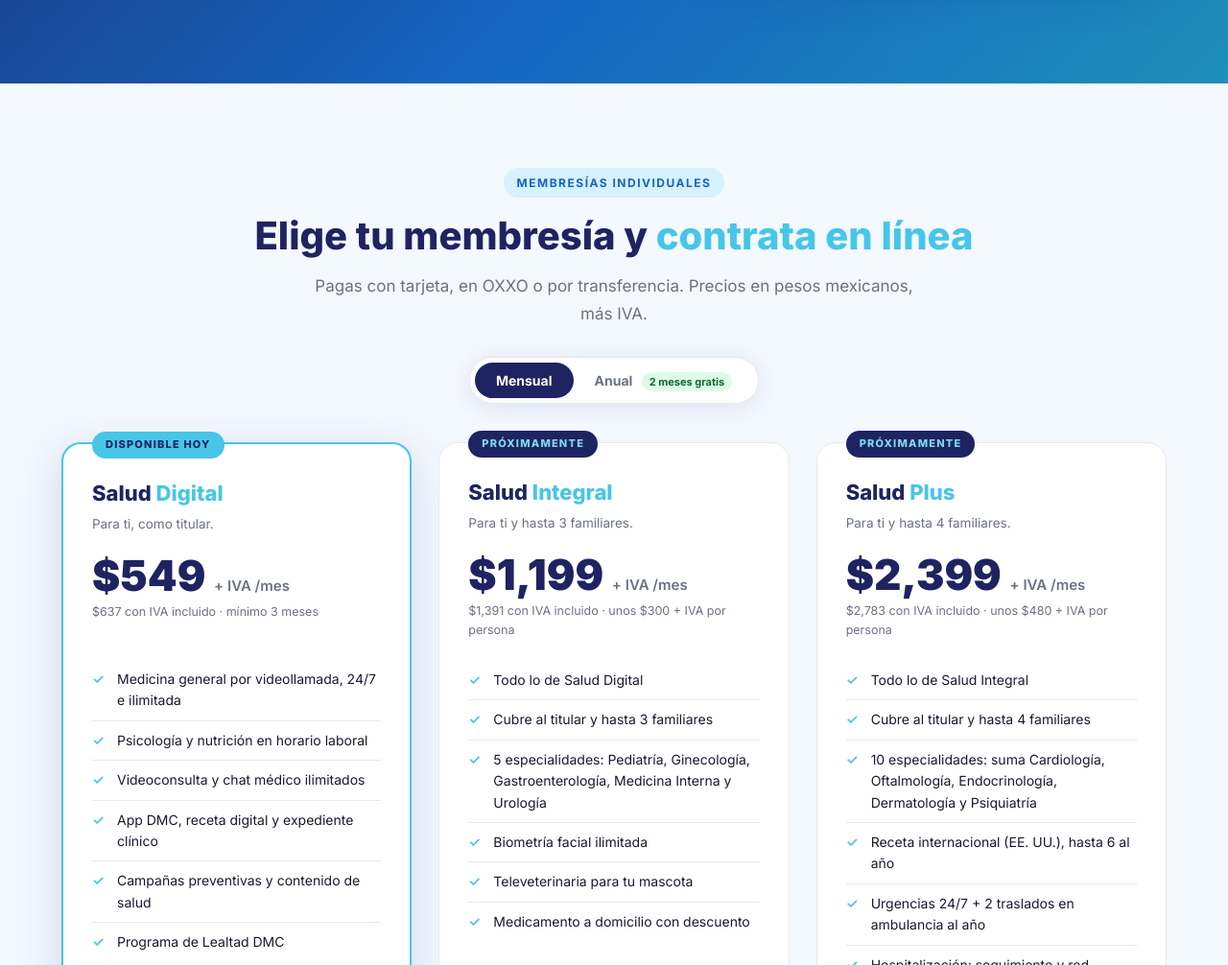
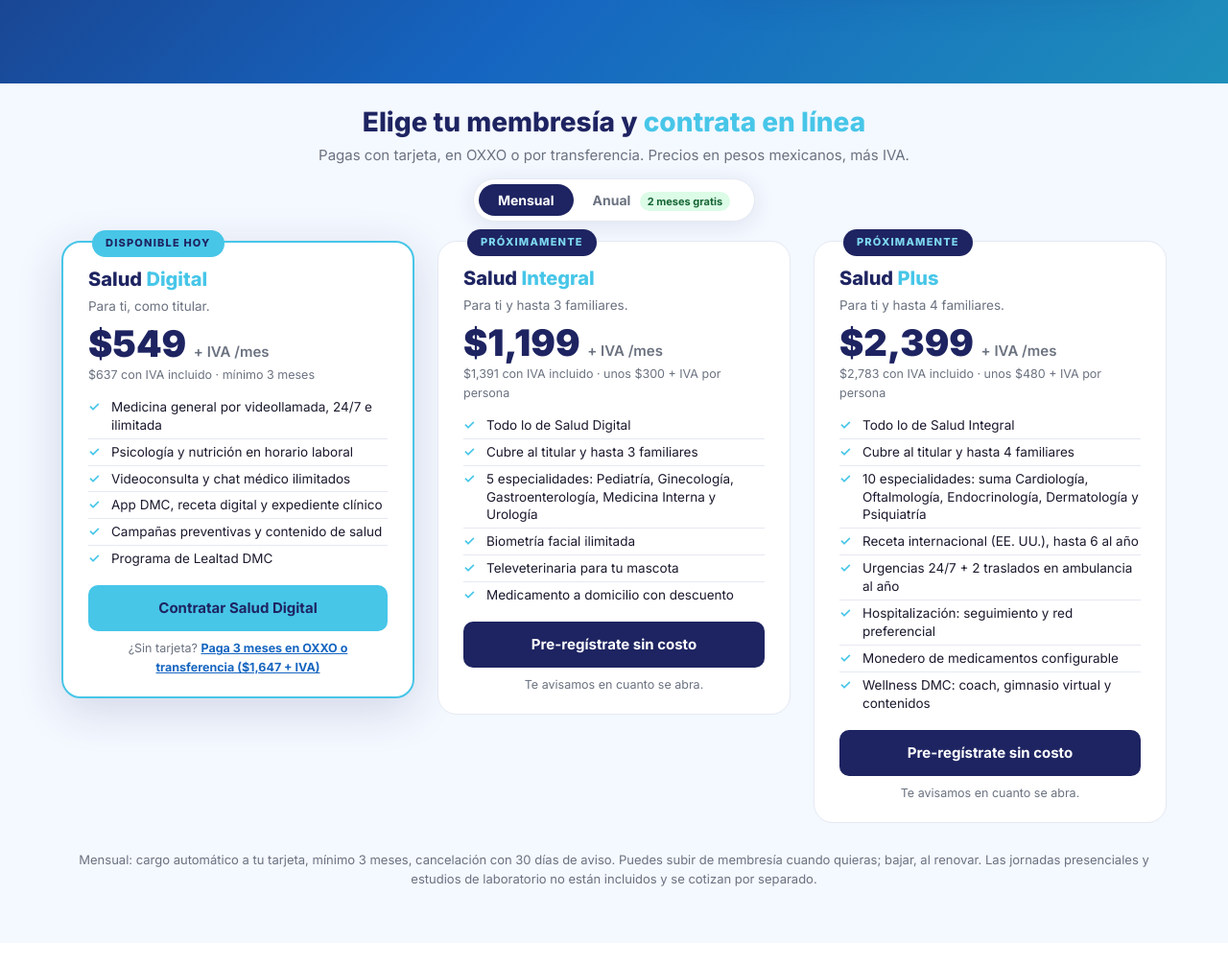
Before and after one commit to davidarafserur-jpg/SITIO-DASH, a website: page membresias.html in a window 1280 px wide. Shown: the part 651-1657 px from the top of the page at 96% size. Drawn offline with Linux system fonts and the light colour scheme.

Commit message:
Membresías: tarjetas de planes compactas en computadora
En pantallas de 961px o más, las tarjetas ya no se estiran a la altura de la más larga y el encabezado de la sección es más compacto, para que el botón Contratar se vea sin desplazarse (probado a 1366x657). En celular no cambia nada.

Co-Authored-By: Claude Opus 5.5 <noreply@anthropic.com>

```diff
--- a/membresias.html
+++ b/membresias.html
@@ -164,6 +164,26 @@
       .form-grid, .loyal-grid { grid-template-columns: 1fr; }
       .loyal { padding: 30px; }
       .hero { padding-top: 120px; }
+    }
+    /* Computadora: tarjetas compactas para que "Contratar" se vea sin desplazarse */
+    @media (min-width: 961px) {
+      #planes { padding-top: 24px; padding-bottom: 56px; scroll-margin-top: 50px; }
+      #planes .tag { display: none; }
+      #planes h2.section-title { font-size: 28px; margin-bottom: 4px; }
+      #planes .section-subtitle { font-size: 15px; }
+      #planes .billing-toggle { margin: 12px auto 20px; }
+      #planes .billing-toggle button { padding: 8px 20px; }
+      .pricing-grid { align-items: start; gap: 24px; }
+      .price-card { padding: 22px 26px 20px; }
+      .price-card:hover { transform: translateY(-3px); }
+      .price-name { font-size: 20px; }
+      .price-for { margin: 2px 0 8px; }
+      .price-amount { font-size: 38px; }
+      .price-detail { min-height: 0; margin-top: 4px; }
+      .price-list { margin: 10px 0 14px; }
+      .price-list li { font-size: 13.5px; line-height: 1.4; padding: 4px 0 4px 24px; }
+      .price-card .btn { padding: 12px 24px; }
+      .alt-pay { margin-top: 8px; }
     }
   </style>
 </head>
```
